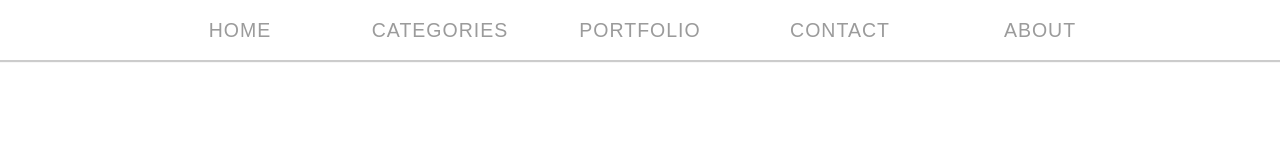
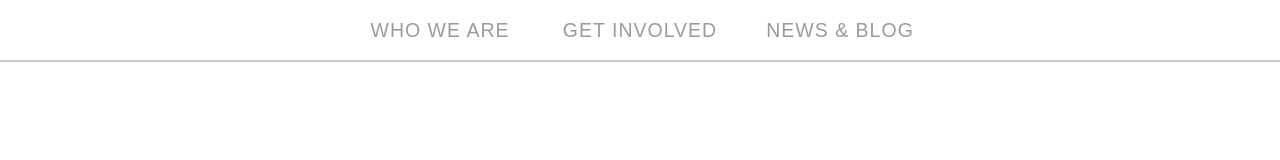
Before and after one commit to Hasan-Yavuz/code-pen-to-scss, a plain HTML site: page index.html in a window 1280 px wide. Drawn offline with Linux system fonts and the light colour scheme.

Commit message:
feat(html): reduce number nav items to 3

```diff
--- a/css/style.css
+++ b/css/style.css
@@ -1 +1 @@
-*{margin:0;padding:0;box-sizing:border-box}body{min-width:630px;font-family:sans-serif}header{background:#fff;box-shadow:1px 1px 1px 1px rgba(0,0,0,0.2)}.mm-menu{position:relative;z-index:99;margin:0 auto;width:100%;min-width:630px;max-width:1000px;text-align:center;font-size:0}[class*=item]{min-width:125px;padding:0 19.8px;cursor:pointer;text-decoration:none;font-size:1.22rem;color:#ff9500;transition:0.3s}.mm-item{display:inline-block;background:#fff;width:20%;line-height:60px;text-transform:uppercase;letter-spacing:1px;font-weight:200;color:#9b9b9b}[class*=item]:hover{background:white;color:#ff9500}.dd-menu{position:absolute;width:20%;z-index:-1;top:-400px;margin-left:-19.8px;transition:0.3s ease-in-out}.mm-item:hover>.dd-menu,.mm-item:focus>.dd-menu{top:60px}.dd-item{display:block;background:#ff9500;line-height:36px;font-size:85%;width:100%;color:}
+*{margin:0;padding:0;box-sizing:border-box}body{min-width:630px;font-family:sans-serif}header{background:#fff;box-shadow:1px 1px 1px 1px rgba(0,0,0,0.2)}.mm-menu{position:relative;z-index:99;margin:0 auto;width:100%;min-width:630px;max-width:1000px;text-align:center;font-size:0}[class*=item]{min-width:125px;padding:0 19.8px;cursor:pointer;text-decoration:none;font-size:1.22rem;color:#ff9500;transition:0.3s}.mm-item{display:inline-block;background:#fff;width:20%;line-height:60px;text-transform:uppercase;letter-spacing:1px;color:#9b9b9b}[class*=item]:hover{background:white;color:#ff9500}.dd-menu{position:absolute;width:20%;z-index:-1;top:-400px;padding-top:0.3em;margin-left:-19.8px;transition:0.3s ease-in-out}.mm-item:hover>.dd-menu,.mm-item:focus>.dd-menu{top:60px}.dd-item{display:block;background:#ff9500;line-height:36px;font-size:85%;width:100%;color:#fff}
--- a/index.html
+++ b/index.html
@@ -14,9 +14,7 @@
 
     <nav class='mm-menu'>
 
-      <a href='' class='mm-item'>Home</a>
-
-      <div class='mm-item'>Categories
+      <div class='mm-item'>Who We Are
        <div class='dd-menu'>
         <a href='' class='dd-item'>Boats</a>
         <a href='' class='dd-item'>Trains</a>
@@ -27,16 +25,14 @@
        </div>
       </div>
 
-     <a href='' class='mm-item'>Portfolio</a>
-
-    <div class='mm-item'>Contact
+     <div class='mm-item'>Get Involved
       <div class='dd-menu'>
        <a href='' class='dd-item'>Email</a>
        <a href='' class='dd-item'>Phone</a>
        </div>
      </div>
 
-    <div class='mm-item'>About
+     <div class='mm-item'>News & Blog
       <div class='dd-menu'>
        <a href='' class='dd-item'>Susy</a>
        <a href='' class='dd-item'>Bobby</a>
--- a/scss/_base.scss
+++ b/scss/_base.scss
@@ -8,6 +8,7 @@ $menu-height: 60px;
 $item-padding: $menu-height * 0.33;
 $mm-bg: #fff;
 $dd-bg: hsl(35, 100%, 50%);
+$dd-text-color: #fff;
 $dd-text-hover-color: hsl(35, 100%, 50%);
 $item-hover: lighten($mm-bg, 4%);
 $mm-item-text-color: #9b9b9b;
--- a/scss/components/_main.scss
+++ b/scss/components/_main.scss
@@ -45,7 +45,6 @@ header {
   line-height: $menu-height;
   text-transform: uppercase;
   letter-spacing: 1px;
-  font-weight: 200;
   color: $mm-item-text-color;
 }
 
@@ -59,6 +58,7 @@ header {
   width: $mm-item-width;
   z-index: -1;
   top: -400px;
+  padding-top: 0.3em;
   margin-left: -($item-padding);
   transition: .3s ease-in-out;
 }
@@ -74,5 +74,5 @@ header {
   line-height: ($menu-height * 0.6);
   font-size: 85%;
   width: 100%;
-  color:
+  color: $dd-text-color;
 }
```
Lines whose indentation alone changed are shown as unchanged.
